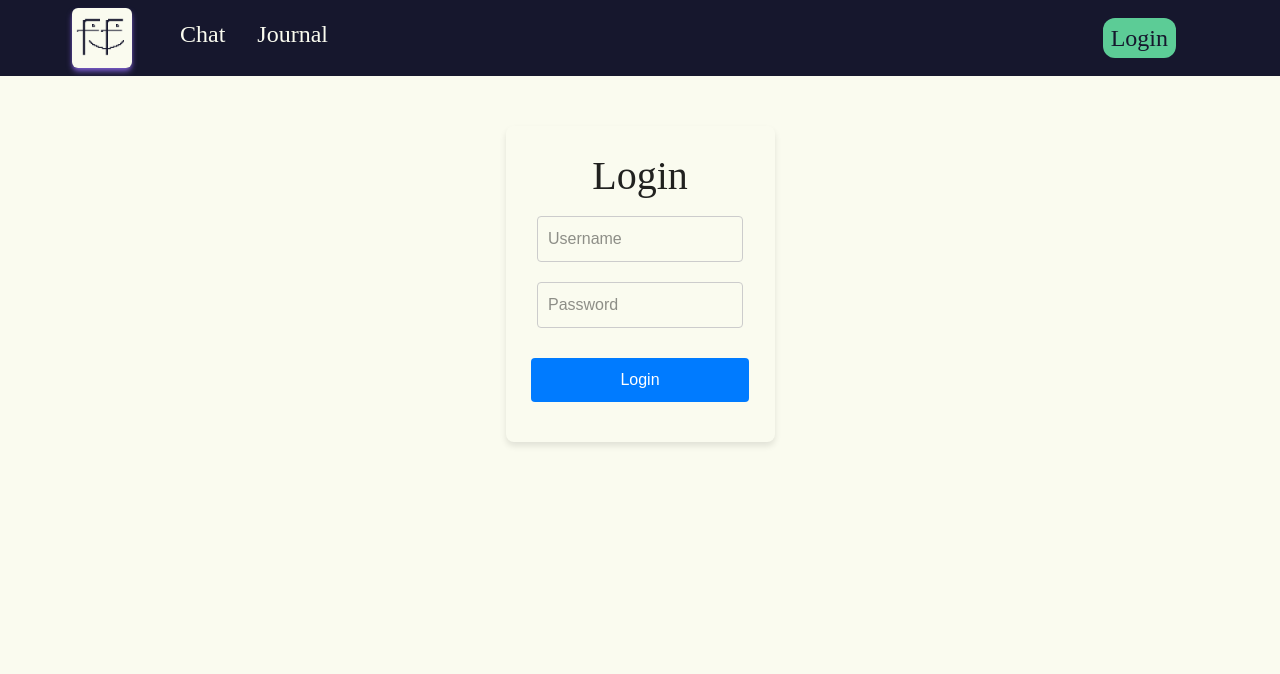
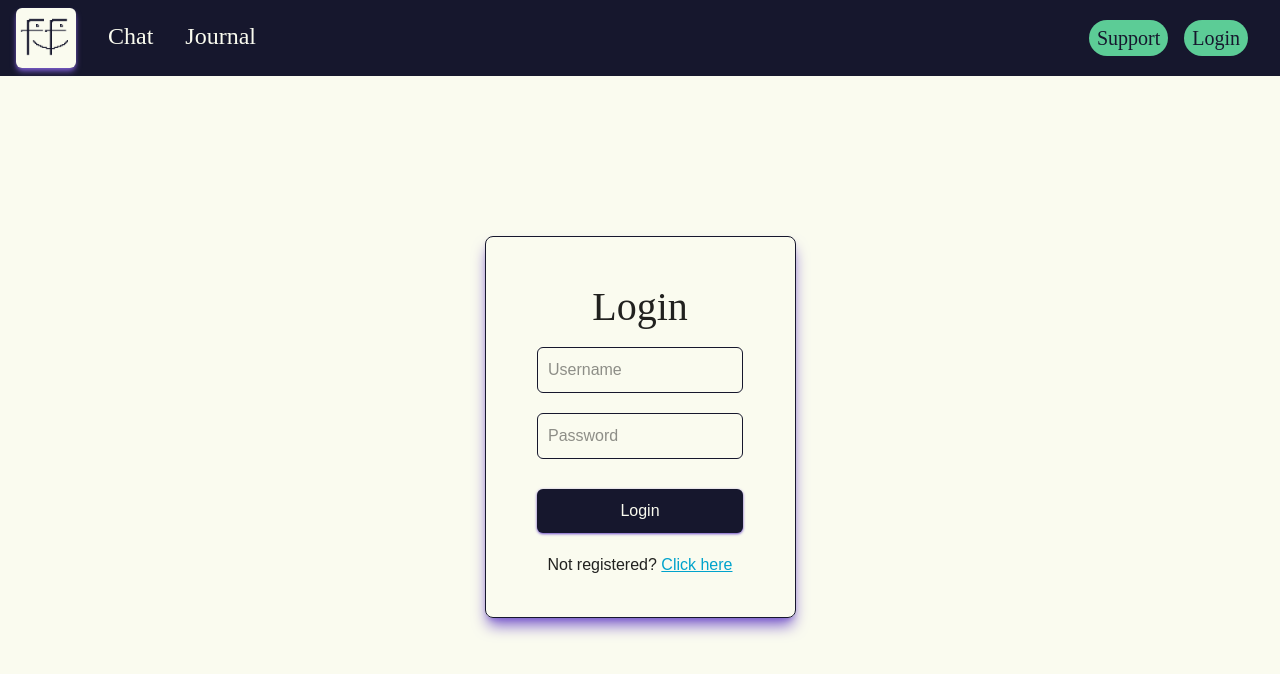
Before and after one commit to kentkr/fluent_friend, a React (Vite) app in the folder frontend/: page /login in a window 1280 px wide. Shown: the top 674 px of the page. Built offline with nearby package versions, Linux system fonts and the light colour scheme; no server answers; a web font is replaced by a local one.

Commit message:
styling header and login

```diff
--- a/frontend/src/app/pages/login/Login.tsx
+++ b/frontend/src/app/pages/login/Login.tsx
@@ -4,9 +4,9 @@ import UPForm from "../../../components/upform/UPForm"
 
 function Login() {
   const [searchParams] = useSearchParams()
-  const redirectTo = searchParams.get('redirect') || '/'
+  const redirect= searchParams.get('redirect') || '/'
 
-  return <UPForm method="login" redirect={redirectTo} />
+  return <UPForm method="login" redirect={redirect} />
 }
 
 export default Login
--- a/frontend/src/components/header/Header.css
+++ b/frontend/src/components/header/Header.css
@@ -14,7 +14,7 @@
 }
 
 .nav-bar {
-    @apply flex m-2 px-16 items-center;
+  @apply flex m-2 pl-2 items-center;
 }
 
 .nav-content {
@@ -25,14 +25,14 @@
 
 .center-right {
   @apply flex grow justify-between;
-    @apply px-8;
+  @apply px-4;
 }
 
 .big-button {
-    @apply bg-green;
-    @apply text-background;
-    @apply rounded-xl;
-    @apply px-2 py-1;
-    @apply text-2xl;
-    @apply hover:text-cyan;
+  @apply flex justify-center items-center;
+  @apply bg-green hover:bg-cyan;
+  @apply text-background hover:text-background;
+  @apply rounded-4xl;
+  @apply mx-2 px-2 py-1;
+  @apply text-xl;
 }
--- a/frontend/src/components/header/Header.tsx
+++ b/frontend/src/components/header/Header.tsx
@@ -32,7 +32,12 @@ function Header() {
             </a>
           </div>
           {/* right */}
-          <div>
+          <div className='flex'>
+            <button className='big-button'>
+              <a href='https://buymeacoffee.com/kyle.kent321'>
+                <p>Support</p>
+              </a>
+            </button>
             {loading ? (
               <button className='big-button' disabled>
                 <p>Login</p>
--- a/frontend/src/components/upform/UPForm.css
+++ b/frontend/src/components/upform/UPForm.css
@@ -1,10 +1,6 @@
+@import '../../styles/theme.css';
+
 .form-container {
-  display: flex;
-  flex-direction: column;
-  align-items: center;
-  justify-content: center;
-  margin: 50px auto;
-  padding: 20px;
   border-radius: 8px;
   box-shadow: 0 4px 6px rgba(0, 0, 0, 0.1);
   max-width: 400px;
@@ -14,23 +10,27 @@
   width: 90%;
   padding: 10px;
   margin: 10px 0;
-  border: 1px solid #ccc;
-  border-radius: 4px;
-  box-sizing: border-box;
+  @apply border border-background rounded-md;
+  @apply focus:outline-none focus:ring-0 focus:border-cyan;
 }
 
 .form-button {
-  width: 95%;
+  width: 90%;
   padding: 10px;
   margin: 20px 0;
-  background-color: #007bff;
-  color: white;
-  border: none;
-  border-radius: 4px;
-  cursor: pointer;
   transition: background-color 0.2s ease-in-out;
+  @apply bg-background hover:bg-cyan rounded-md;
+  @apply shadow shadow-purple;
+  @apply text-foreground hover:text-background;
 }
 
-.form-button:hover {
-  background-color: #0056b3;
+.form-container {
+    @apply flex flex-col items-center justify-center;
+    @apply rounded-lg;
+    @apply m-auto mt-40 p-10;
+    @apply shadow-lg shadow-purple border border-background;
 }
+
+.register-link {
+  @apply text-cyan hover:text-green underline;
+}
--- a/frontend/src/components/upform/UPForm.tsx
+++ b/frontend/src/components/upform/UPForm.tsx
@@ -62,6 +62,11 @@ function UPForm({ method, redirect }: { method: any, redirect: string }) {
       <button className="form-button" type="submit">
         {name}
       </button>
+      {method === 'login' && (
+        <p>
+          Not registered? <a href="/register" className="register-link">Click here</a>
+        </p>
+      )}
     </form>
   );
 }
```
Lines whose indentation alone changed are shown as unchanged.
